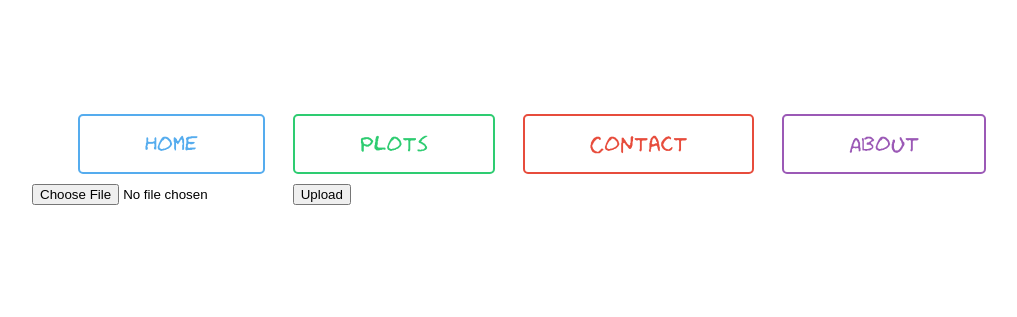
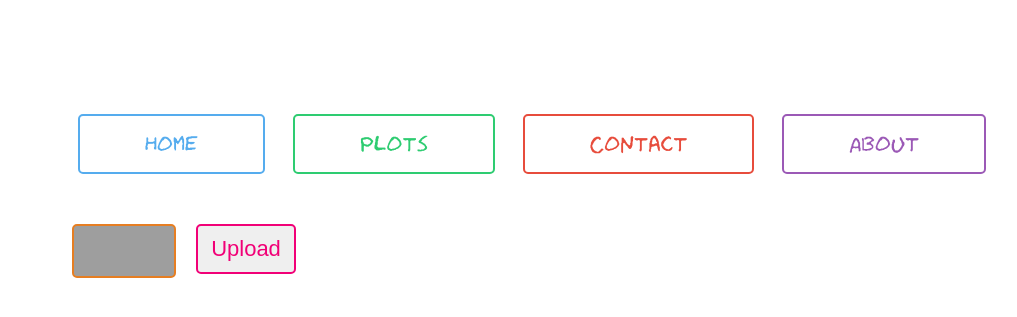
Before and after one commit to itgsod-Isak-Johansson/sound_parsing, a Flask app: page /plots in a window 1280 px wide. Shown: the part 251-568 px from the top of the page, without its empty margins (66-1083 px from the left). Run offline with Flask 2, Linux system fonts and the light colour scheme; grey boxes are pictures that could not be loaded.

Commit message:
input button looking good!

```diff
--- a/website/static/css/style.css
+++ b/website/static/css/style.css
@@ -75,6 +75,23 @@ ul {
 }
 
 
+
+.upload {
+    display: block;
+    width: 157px;
+    background: url('../img/choose.png');
+    height: 57px;
+    overflow: hidden;
+}
+#inputfile {
+
+    display: block;
+    width: 100px;
+    height: 50px;
+    opacity: 0;
+    overflow: hidden;
+}
+
 h1 {
   color: #55acee;
   text-align: center;
@@ -95,7 +112,22 @@ h1 {
   border-bottom: 2px dotted #2ecc71;
 }
 
-
+.butn {
+    float: left;
+    cursor: pointer;
+    margin: 10px;
+    border-radius: 5px;
+    text-decoration: none;
+    font-size: 22px;
+    transition: .3s;
+    -webkit-transition: .3s;
+    -moz-transition: .3s;
+    -o-transition: .3s;
+    display: inline-block;
+}
+.butn:hover {
+  cursor: url(http://cur.cursors-4u.net/symbols/sym-1/sym46.cur), auto;
+}
 .btn {
   cursor: pointer;
   margin: 10px;
@@ -112,10 +144,10 @@ h1 {
   -o-transition: .3s;
   display: inline-block;
 }
-
 .btn:hover {
   cursor: url(http://cur.cursors-4u.net/symbols/sym-1/sym46.cur), auto;
 }
+
 .blue {
   color: #55acee;
   border: 2px #55acee solid;
@@ -157,23 +189,26 @@ h1 {
 }
 
 .orange {
-  color: #e67e22;
+  background: url('../img/1choose.png');
   border: 2px #e67e22 solid;
 }
 
 .orange:hover {
-  color: #fff;
-  background-color: #e67e22;
+  background: url("../img/2choose.png");
 }
 
-.yellow {
-  color: #f1c40f;
-  border: 2px #f1c40f solid;
+.pink {
+  width: 100px;
+  height: 50px;
+  color: #f10077;
+  border: 2px #f10077 solid;
 }
 
-.yellow:hover {
+.pink:hover {
+  width: 100px;
+  height: 50px;
   color: #fff;
-  background-color: #f1c40f;
+  background-color: #f10077;
 }
 
 .buttons {
--- a/website/templates/plots.html
+++ b/website/templates/plots.html
@@ -5,7 +5,10 @@
 
 {% block content %}
     <form action="" method="post" enctype="multipart/form-data">
-        <input type="file" name="file">
-        <input type="submit" value="Upload">
+        <div class="buttons">
+
+            <a class="butn orange"><input type="file" name="file" id ='inputfile'></a>
+            <input type='submit' value="Upload" class="butn pink">
+        </div>
     </form>
 {% endblock %}
```
